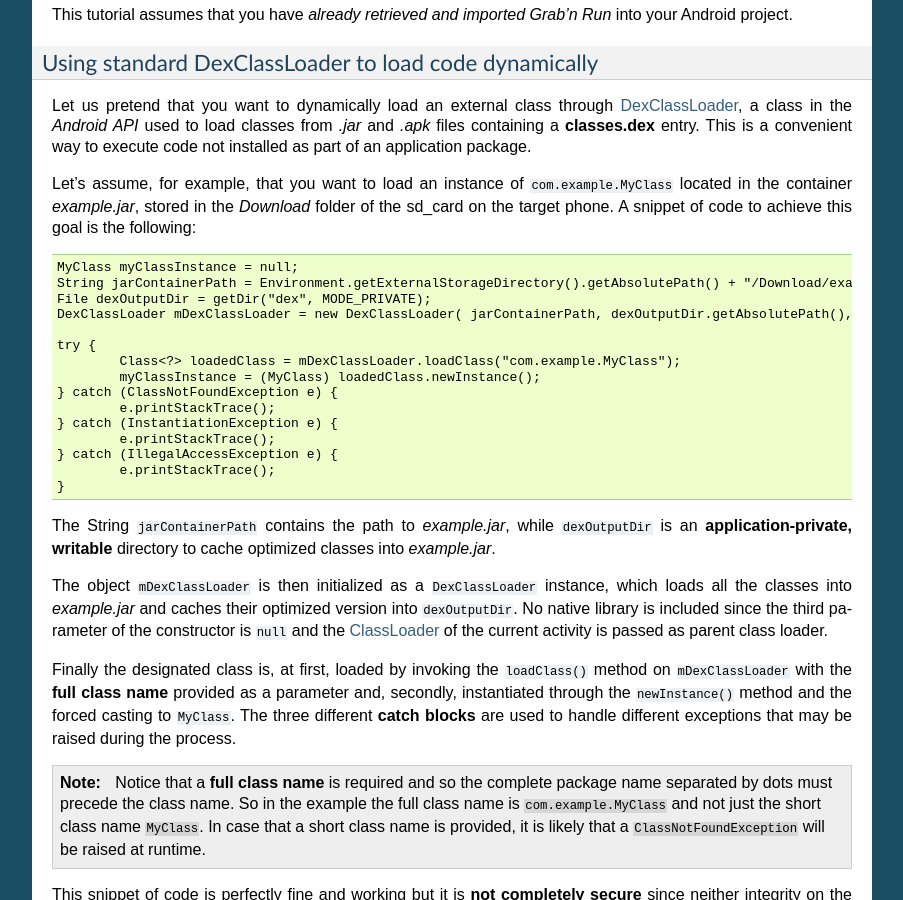
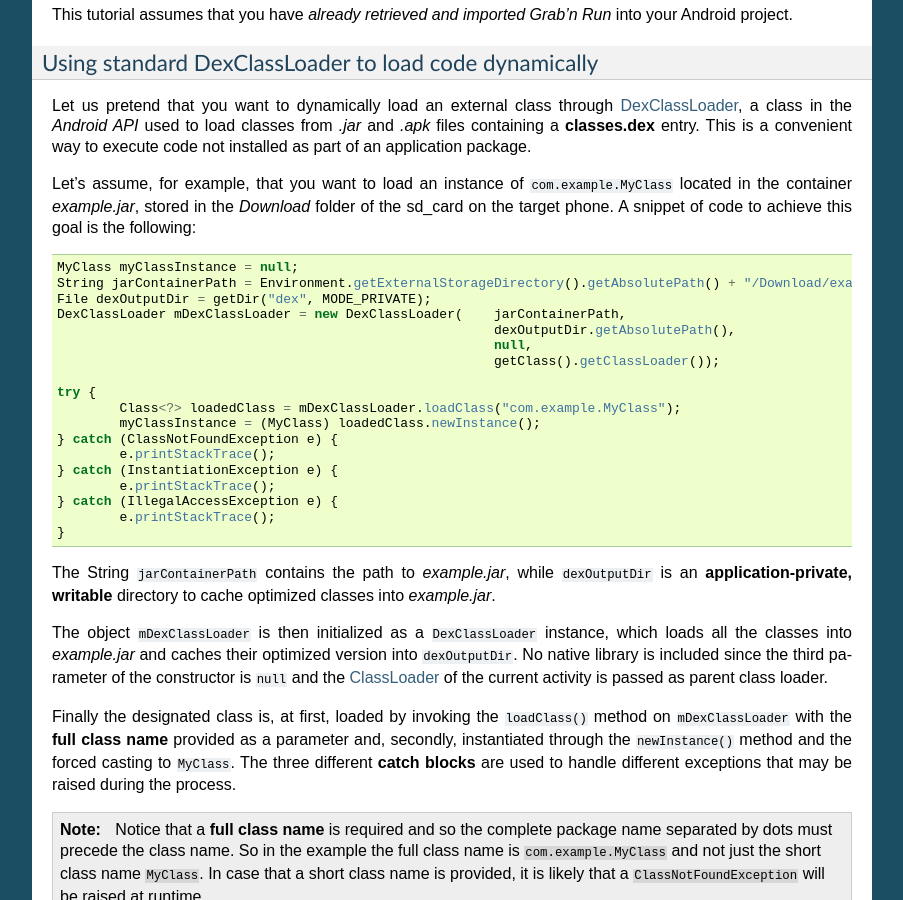
Before and after one commit to lukeFalsina/Grab-n-Run, a Sphinx documentation site: the page built from docs/tutorial.rst, in a window 1280 px wide and 900 px high, scrolled down 691 px. Shown: the whole window, without its empty margins (198-1101 px from the left). Built offline with Sphinx 7.4.7, drawn with Linux system fonts in a browser that asks for light colours; some of the changed text lies outside the part shown.

Commit message:
Fixed keywords highlighting in code blocks and too long code lines as well.

```diff
--- a/docs/conf.py
+++ b/docs/conf.py
@@ -87,6 +87,9 @@ exclude_patterns = ['_build']
 # If true, sectionauthor and moduleauthor directives will be shown in the
 # output. They are ignored by default.
 #show_authors = False
+
+# The language used in code block to set keywords highlight.
+highlight_language = 'java'
 
 # The name of the Pygments (syntax highlighting) style to use.
 pygments_style = 'sphinx'
```
Also changed, not shown: docs/tutorial.rst (+8 -2 lines).
